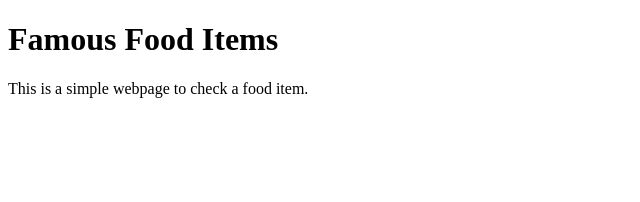
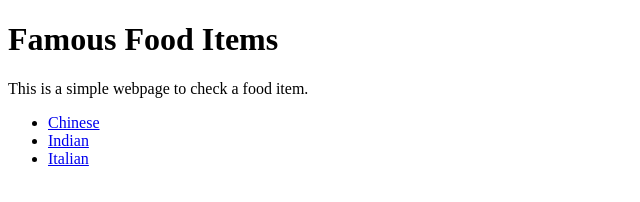
Before and after one commit to Parekhjay11/Hackathon--01, a plain HTML site: page index.html in a window 1280 px wide. Shown: the whole page, without its empty margins (0-640 px from the left). Drawn offline with Linux system fonts and the light colour scheme.

Commit message:
Update index.html

```diff
--- a/index.html
+++ b/index.html
@@ -13,5 +13,18 @@
             <h1>Famous Food Items</h1>
 		    <p>This is a simple webpage to check a food item.</p>
         </header>
+		<nav>
+			<ul>
+				<li>
+					<a href="Chinese">Chinese</a>
+				</li>
+				<li>
+					<a href="Indian">Indian</a>
+				</li>
+				<li>
+					<a href="Italian">Italian</a>
+				</li>
+			</ul>
+		</nav>
 	</body>
 </html>
```
